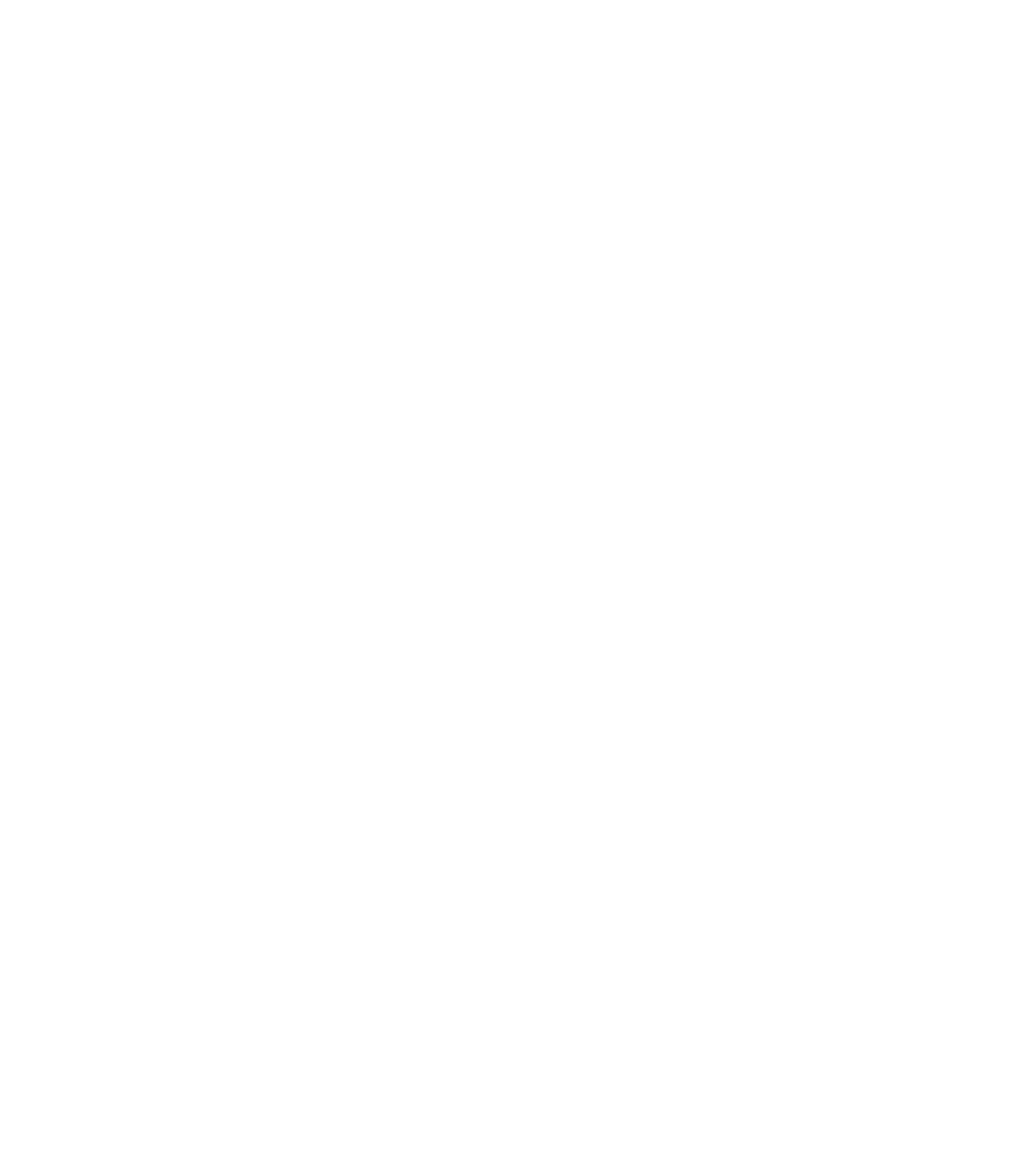
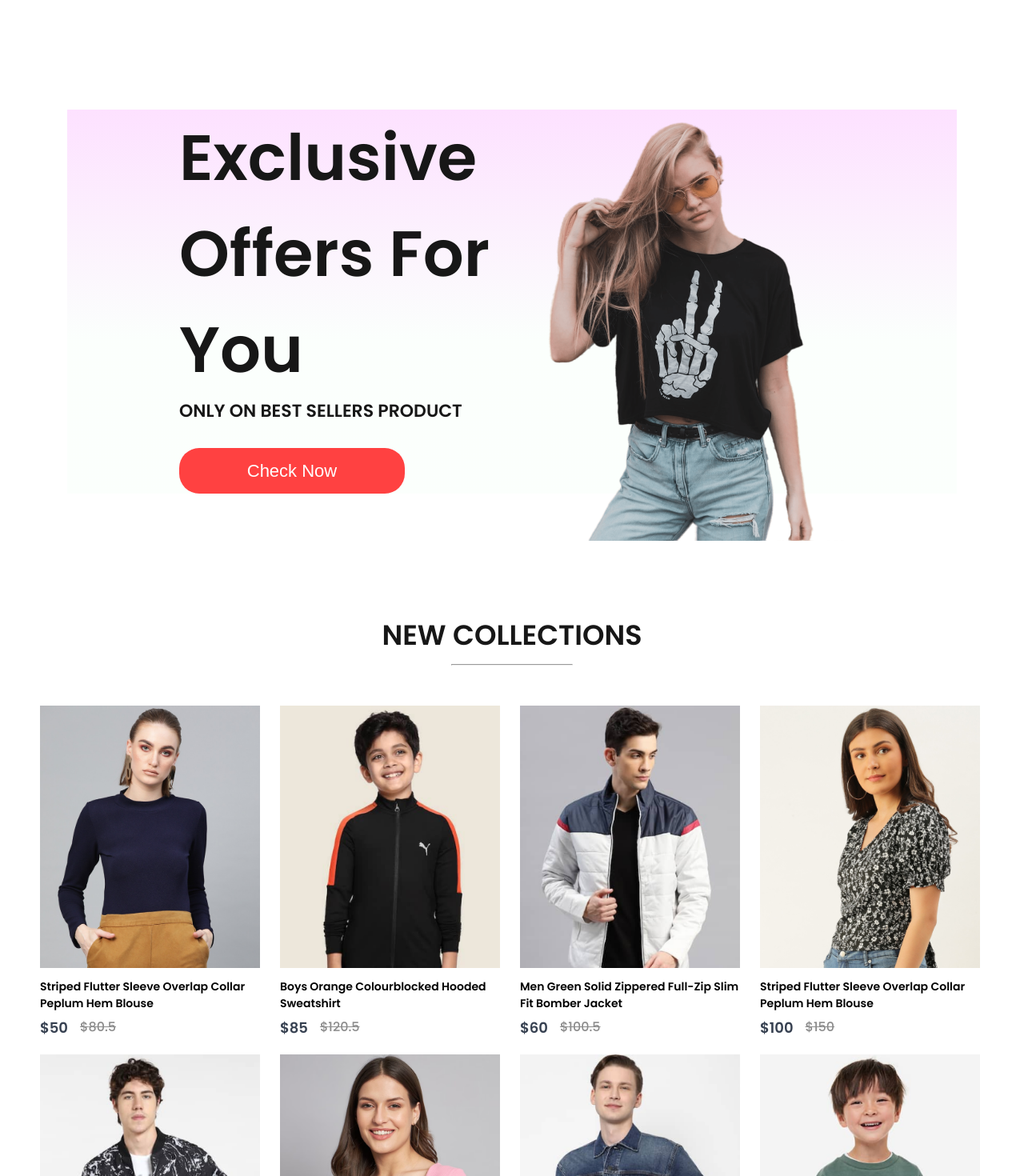
Before and after one commit to aditya-k-maurya/ecommerce, a React (Create React App) app in the folder frontend/: page / in a window 1280 px wide. Shown: the part 1480-2950 px from the top of the page at 80% size. Before the commit the page ends 1617 px from the top, so only its background shows below. Built offline with nearby package versions, Linux system fonts and the light colour scheme.

Commit message:
newCollection and offer section

```diff
--- /dev/null
+++ b/frontend/src/Components/NewCollections/NewCollections.css
@@ -0,0 +1,33 @@
+.new-collections{
+  display: flex;
+  flex-direction: column;
+  align-items: center;
+  gap: 10px;
+  height: 90vh;
+}
+
+.new-collections h1{
+  color: #171717;
+  font-size: 35px;
+  font-weight: 600;
+}
+
+.new-collections hr{
+  width: 150px;
+  height: 6px;
+  border-radius: 10px;
+  background-color: #252525;
+}
+
+.new-collections-item{
+  margin-top: 50px;
+  display: flex;
+  gap: 30px;
+}
+
+.collections{
+  display: grid;
+  grid-template-columns: 1fr 1fr 1fr 1fr;
+  margin-top: 40px;
+  gap: 20px;
+}
--- /dev/null
+++ b/frontend/src/Components/NewCollections/NewCollections.jsx
@@ -0,0 +1,20 @@
+import React from 'react'
+import './NewCollections.css'
+import new_collections from '../Assets/new_collections'
+import Item from '../Items/Item'
+
+const NewCollections = () => {
+  return (
+    <div className="new-collections">
+      <h1>NEW COLLECTIONS</h1>
+      <hr />
+      <div className="collections">
+        {new_collections.map((item, i) => {
+          return <Item key={i} id={item.id} name={item.name} image={item.image} new_price={item.new_price} old_price={item.old_price} />
+        })}
+      </div>
+    </div>
+  )
+}
+
+export default NewCollections
--- /dev/null
+++ b/frontend/src/Components/Offer/Offers.css
@@ -0,0 +1,49 @@
+.offers{
+  width: 65%;
+  height: 60vh;
+  display: flex;
+  margin: auto;
+  padding: 0px 140px;
+  margin-bottom: 150px;
+  background: linear-gradient(180deg, #fde1ff 0%, #e1ffea22 60%);
+}
+
+.offers-left{
+  flex: 1;
+  display: flex;
+  flex-direction: column;
+  justify-content: center;
+}
+
+.offers-left h1{
+  color: #171717;
+  font-size: 80px;
+  font-weight: 600;
+}
+
+.offers-left p{
+  color: #171717;
+  font-size: 22px;
+  font-weight: 600;
+}
+
+.offers-left button{
+  width: 282px;
+  height: 70px;
+  border-radius: 25px;
+  background: #ff4141;
+  border: none;
+  color: white;
+  font-size: 22px;
+  font-weight: 500;
+  margin-top: 30px;
+  cursor: pointer;
+}
+
+.offers-right{
+  flex: 1;
+  display: flex;
+  align-items: center;
+  justify-content: flex-end;
+  padding-top: 50px;
+}
--- /dev/null
+++ b/frontend/src/Components/Offer/Offers.jsx
@@ -0,0 +1,22 @@
+import React from 'react'
+import './Offers.css'
+import exclusive_image from '../Assets/exclusive_image.png'
+
+const Offers = () => {
+  return (
+    <div className="offers">
+      <div className="offers-left">
+        <h1>Exclusive</h1>
+        <h1>Offers For You</h1>
+        <p>ONLY ON BEST SELLERS PRODUCT</p>
+        <button>Check Now</button>
+      </div>
+
+      <div className="offers-right">
+        <img src={exclusive_image} alt="" />
+      </div>
+    </div>
+  )
+}
+
+export default Offers
--- a/frontend/src/Pages/Shop.jsx
+++ b/frontend/src/Pages/Shop.jsx
@@ -1,12 +1,16 @@
 import React from "react";
 import Hero from "../Components/Hero/Hero";
 import Popular from "../Components/Popular/Popular";
+import Offers from "../Components/Offer/Offers";
+import NewCollections from "../Components/NewCollections/NewCollections";
 
 const Shop = () => {
 	return (
 		<>
 			<Hero />
-			<Popular/>
+			<Popular />
+			<Offers />
+			<NewCollections />
 		</>
 	);
 };
```
